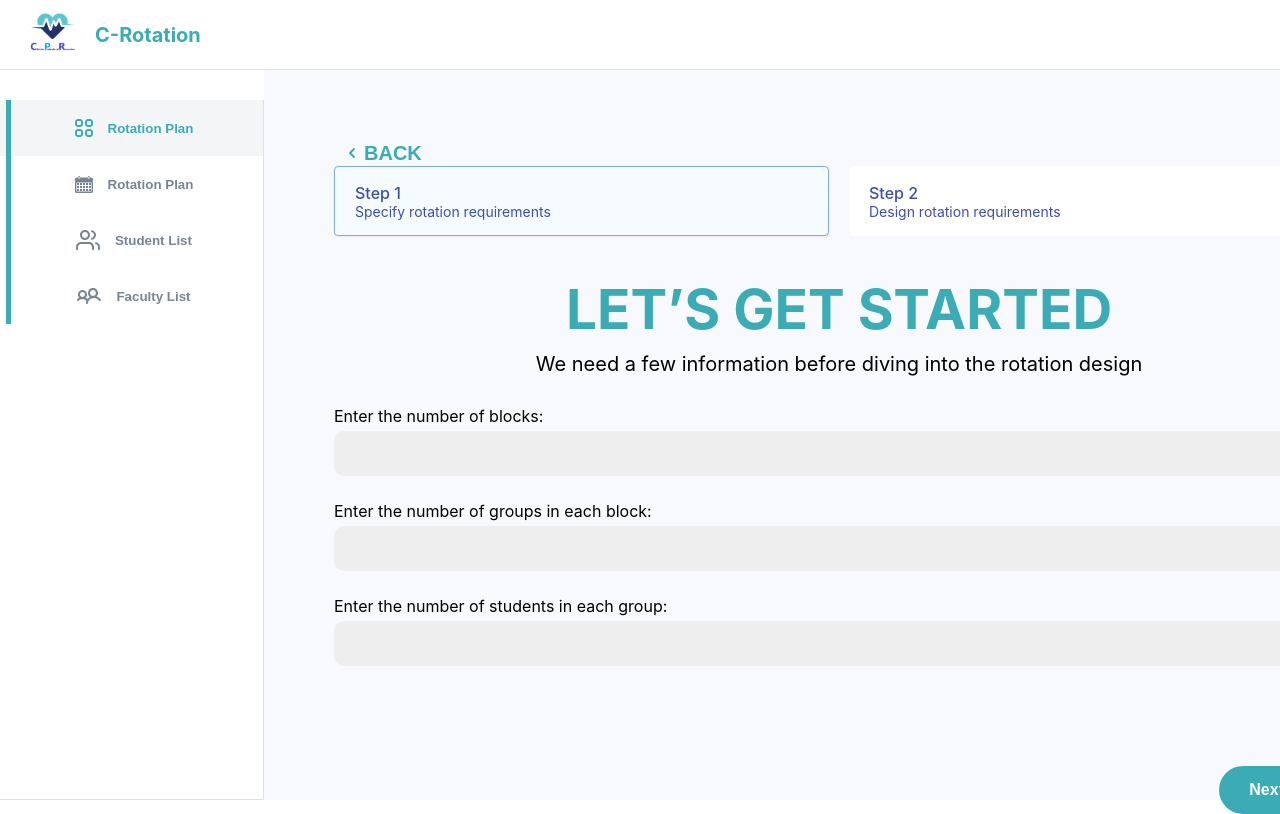
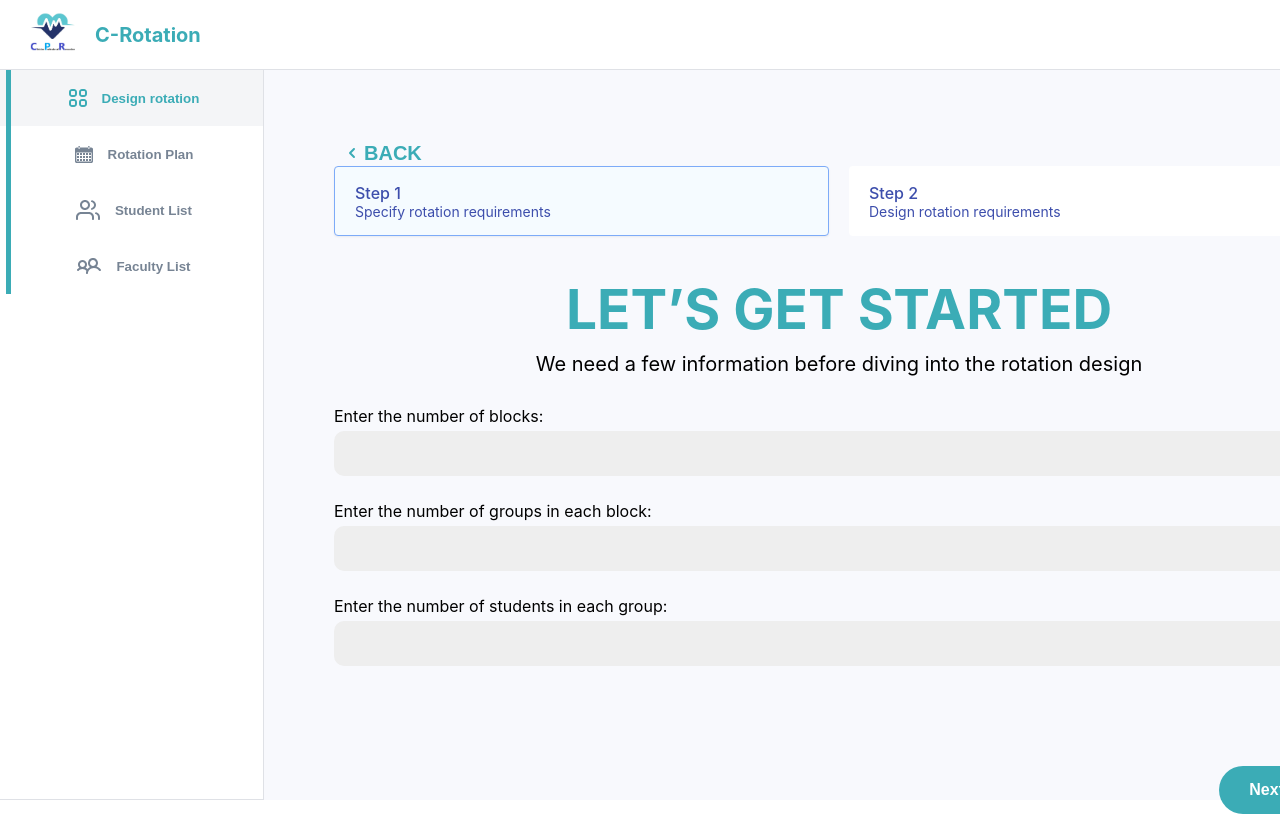
Before and after one commit to VinCPR/Casablanca-rotation, a Next.js app: page /design-rotation in a window 1280 px wide. Shown: the top 814 px of the page. Built offline with nearby package versions, Linux system fonts and the light colour scheme.

Commit message:
Minor tweaks

```diff
--- a/src/components/Sidebar/index.module.css
+++ b/src/components/Sidebar/index.module.css
@@ -3,7 +3,7 @@
   flex-direction: column;
   position: absolute;
   width: 264px;
-  top: 30px;
+  top: 0px;
   align-items: center;
 
   border-right: 1px solid #dfe1e6;
--- a/src/components/Sidebar/index.tsx
+++ b/src/components/Sidebar/index.tsx
@@ -16,7 +16,7 @@ export default function SideBar({ highlight }: Props) {
         <div className={styles.line} />
         <div className={styles.textfield}>
           <IconDesignRotation isActive={highlight === 1} />
-          <div className={styles.text}>Rotation Plan</div>
+          <div className={styles.text}>Design rotation</div>
         </div>
       </button>
       <button className={highlight !== 2 ? styles.button : styles.highlight}>
--- a/tsconfig.json
+++ b/tsconfig.json
@@ -15,6 +15,6 @@
     "jsx": "preserve",
     "incremental": true
   },
-  "include": ["next-env.d.ts", "**/*.ts", "**/*.tsx"],src/containers/DesignRotation/components/MainLayout/RotationDesign/index.js
+  "include": ["next-env.d.ts", "**/*.ts", "**/*.tsx"],
   "exclude": ["node_modules"]
 }
```
